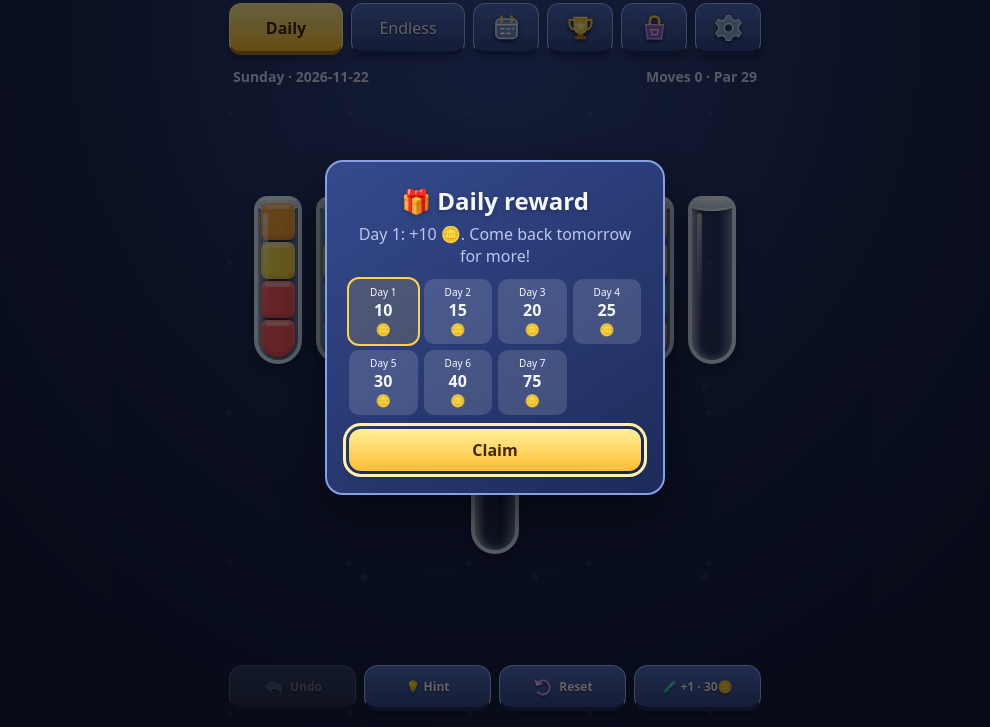
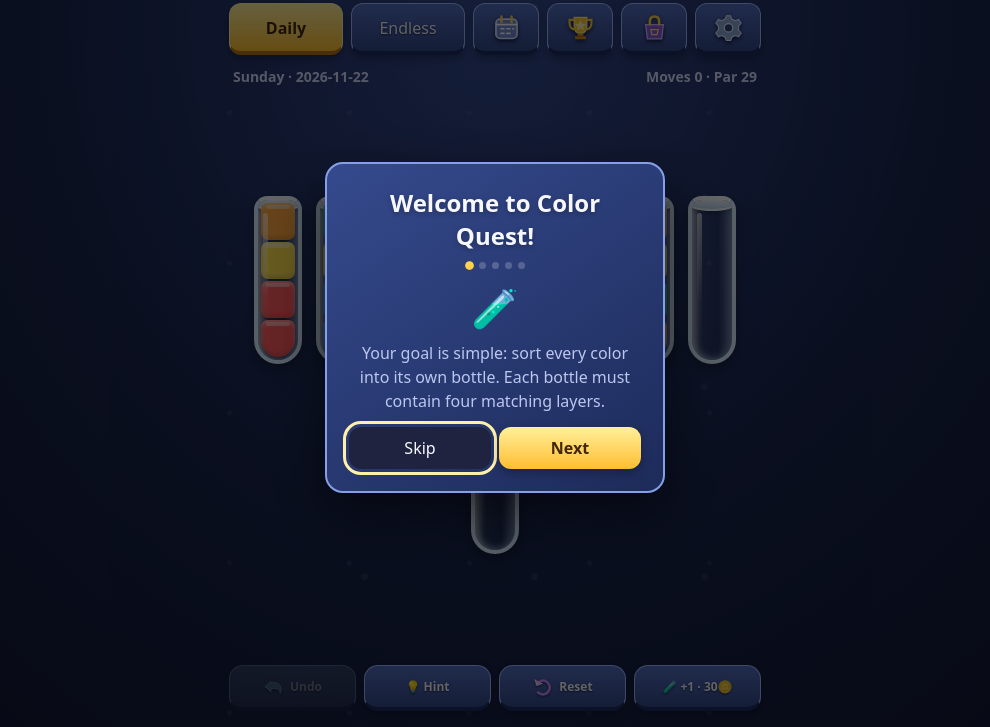
Before and after one commit to siddik-web/color-quest-pwa, a website: page index.html in a window 1280 px wide. Shown: the part 73-800 px from the top of the page, without its empty margins (145-1135 px from the left). Drawn offline with Linux system fonts and the light colour scheme.

Commit message:
Add first-time player tutorial walkthrough

```diff
--- a/index.html
+++ b/index.html
@@ -30,6 +30,12 @@ button.on{background:var(--accent);color:#1b1b1b;font-weight:700}
 button:disabled{opacity:.4}
 #info{display:flex;justify-content:space-between;align-items:center;gap:8px;font-size:14px;color:var(--muted);padding:2px 4px 8px}
 #levelMapBtn{padding:6px 10px;font-size:12px;white-space:nowrap}
+#tutorialStep{min-height:112px;display:flex;flex-direction:column;justify-content:center;gap:8px;margin:12px 0}
+#tutorialStep .tutorial-icon{font-size:38px}
+#tutorialStep p{margin:0;color:var(--muted);line-height:1.5}
+#tutorialProgress{display:flex;justify-content:center;gap:6px;margin:10px 0}
+#tutorialProgress i{width:7px;height:7px;border-radius:50%;background:#ffffff35}
+#tutorialProgress i.active{background:var(--accent);transform:scale(1.25)}
 #levelGrid{display:grid;grid-template-columns:repeat(5,minmax(0,1fr));gap:8px;margin:14px 0;max-height:48vh;overflow:auto}
 .level-tile{min-height:58px;padding:7px 3px;border-radius:12px;background:var(--glass);border:1px solid #ffffff25;display:flex;flex-direction:column;align-items:center;justify-content:center;gap:3px;font-weight:800}
 .level-tile small{font-size:10px;color:var(--muted)}
@@ -172,6 +178,13 @@ button:focus-visible,.bottle:focus-visible{outline:3px solid #fff1a8;outline-off
   </footer>
 </div>
 
+<dialog id="tutorialDlg">
+  <h2 id="tutorialTitle">Welcome to Color Quest!</h2>
+  <div id="tutorialProgress" aria-label="Tutorial progress"></div>
+  <div id="tutorialStep"></div>
+  <div class="row"><button id="tutorialSkip">Skip</button><button id="tutorialNext" class="on">Next</button></div>
+</dialog>
+
 <dialog id="win">
   <h2 id="winTitle">Solved!</h2>
   <div class="stars" id="winStars"></div>
@@ -199,6 +212,7 @@ button:focus-visible,.bottle:focus-visible{outline:3px solid #fff1a8;outline-off
   <h2>Settings</h2>
   <div class="row"><button id="install" hidden>⬇ Install app</button></div>
   <div class="row"><button id="privBtn" hidden>Ad privacy choices</button></div>
+  <div class="row"><button id="howToBtn">📘 How to play</button></div>
   <div class="row"><button id="sndBtn">Sound: On</button></div>
   <div class="row"><button id="cbBtn">Colour-blind symbols</button></div>
   <div class="row"><button id="resetBtn">Reset progress</button></div>
@@ -359,7 +373,7 @@ function generate(seedStr, nColors){
 
 /* ---------- game state ---------- */
 let busy = false, fx = null, hintsUsed = 0, extraBottles = 0, hintPaid = "";
-let mode = "daily", puzzleDate = "", seedStr = "", puzzle = null, state = [], history = [], sel = -1, moves = 0, finished = false, selectedLevel = null;
+let mode = "daily", puzzleDate = "", seedStr = "", puzzle = null, state = [], history = [], sel = -1, moves = 0, finished = false, selectedLevel = null, tutorialStep = 0;
 
 const $ = id => document.getElementById(id);
 function dateKey(d=new Date()){ const p = n=>String(n).padStart(2,"0"); return d.getFullYear()+"-"+p(d.getMonth()+1)+"-"+p(d.getDate()); }
@@ -561,6 +575,31 @@ $("hint").onclick = ()=>{
   const t = $("board").children[j]; if(t){ t.style.outline = "3px dashed #ffd24a"; t.style.outlineOffset = "3px"; setTimeout(()=>{ t.style.outline = ""; }, 1200); }
 };
 $("mDaily").onclick = ()=>{ if(!busy) startGame("daily"); };
+const TUTORIAL = [
+  { icon:"🧪", title:"Welcome to Color Quest!", body:"Your goal is simple: sort every color into its own bottle. Each bottle must contain four matching layers." },
+  { icon:"👆", title:"1. Select a bottle", body:"Tap any bottle with liquid to pick it up. The selected bottle will lift slightly so you can see which one is active." },
+  { icon:"💧", title:"2. Pour matching colors", body:"Tap another bottle to pour. You can pour onto the same color or into an empty bottle. Only the top matching color layers move." },
+  { icon:"↩️", title:"3. Use your tools", body:"Undo reverses your last move. Hint shows a suggested move. Reset starts the current puzzle over. Extra bottles can help when you need more space." },
+  { icon:"⭐", title:"4. Earn rewards", body:"Finish with fewer moves to earn more stars. Complete levels to unlock the next one, collect coins and gain XP. Daily challenges build your streak!" }
+];
+function renderTutorial(){
+  const item=TUTORIAL[tutorialStep];
+  $("tutorialTitle").textContent=item.title;
+  $("tutorialStep").innerHTML='<div class="tutorial-icon">'+item.icon+'</div><p>'+item.body+'</p>';
+  $("tutorialProgress").innerHTML=TUTORIAL.map((_,i)=>'<i class="'+(i===tutorialStep?"active":"")+'"></i>').join("");
+  $("tutorialNext").textContent=tutorialStep===TUTORIAL.length-1?"Let's play!":"Next";
+}
+function openTutorial(){
+  tutorialStep=0; renderTutorial(); $("tutorialDlg").showModal();
+}
+function finishTutorial(){
+  save.tutorialSeen=true; LS.set("save",save); $("tutorialDlg").close();
+  if(save.dr.last!==dateKey()) setTimeout(checkDailyReward,120);
+}
+$("tutorialNext").onclick=()=>{ if(tutorialStep<TUTORIAL.length-1){tutorialStep++;renderTutorial();}else finishTutorial(); };
+$("tutorialSkip").onclick=finishTutorial;
+$("tutorialDlg").addEventListener("close",()=>{ if(!save.tutorialSeen && tutorialStep===TUTORIAL.length-1) finishTutorial(); });
+$("howToBtn").onclick=()=>{ $("setDlg").close(); openTutorial(); };
 $("mEndless").onclick = ()=>{ if(!busy) startGame("endless"); };
 function renderLevelMap(){
   const grid=$("levelGrid"); grid.innerHTML="";
@@ -800,7 +839,7 @@ $("bottle").onclick = ()=>{
 const REW = [10,15,20,25,30,40,75];
 let drPending = null;
 function checkDailyReward(){
-  const today = dateKey(); if(save.dr.last === today || $("drDlg").open) return;
+  const today = dateKey(); if(save.dr.last === today || $("drDlg").open || $("tutorialDlg").open) return;
   const y = new Date(); y.setDate(y.getDate()-1);
   const day = (save.dr.last === dateKey(y)) ? (save.dr.day % 7) + 1 : 1;
   drPending = day;
@@ -848,7 +887,8 @@ if("serviceWorker" in navigator && !NATIVE){ window.addEventListener("load", ()=
 
 applyTheme(save.theme);
 startGame("daily");
-setTimeout(checkDailyReward, 350);
+if(!save.tutorialSeen) setTimeout(openTutorial, 300);
+else setTimeout(checkDailyReward, 350);
 Ads.init();
 window.__cq = {
   nextHint,
@@ -862,7 +902,9 @@ window.__cq = {
   generate,
   isSolved,
   solve,
-  checkDailyReward
+  checkDailyReward,
+  openTutorial,
+  get tutorialStep(){ return tutorialStep; }
 };
 })();
 </script>
```
